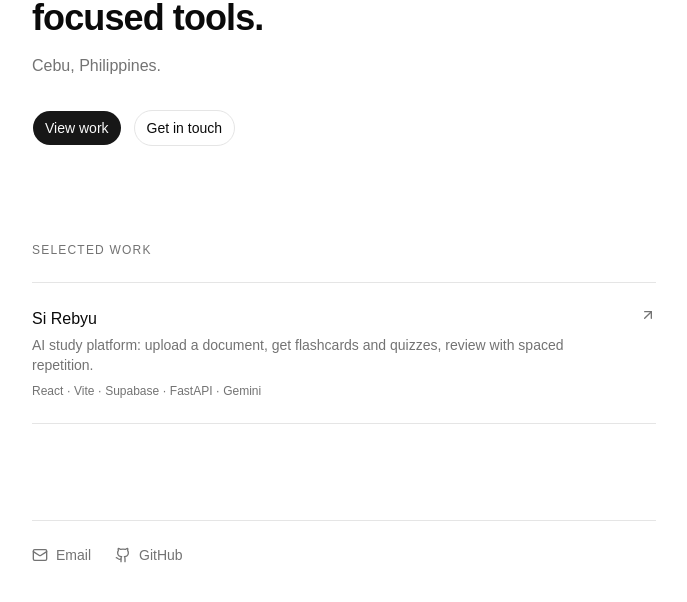
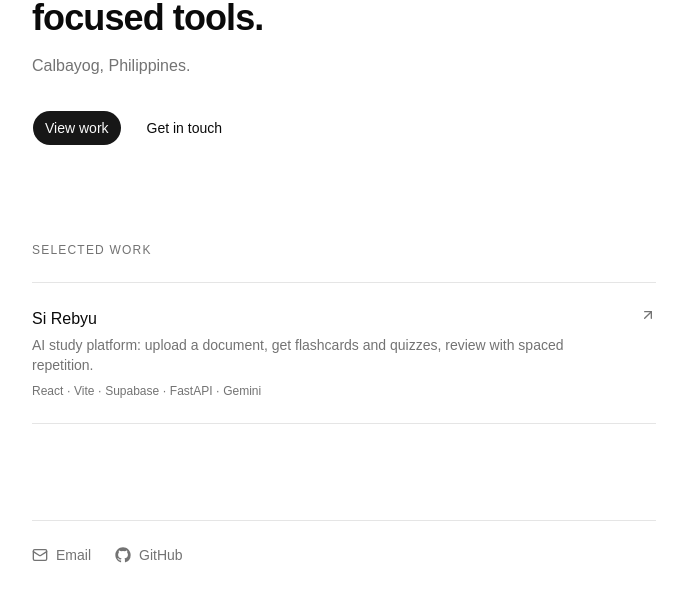
Before and after one commit to saintmarkgrotes/portfolio-koyzchn, a React (Vite) app: page / in a window 1280 px wide. Shown: the part 222-824 px from the top of the page, without its empty margins (296-983 px from the left). Built offline with nearby package versions, Linux system fonts and the light colour scheme.

Commit message:
fix: use buttonVariants for link buttons and inline github icon

```diff
--- a/src/App.jsx
+++ b/src/App.jsx
@@ -1,5 +1,13 @@
-import { ArrowUpRight, Github, Mail } from "lucide-react"
-import { Button } from "@/components/ui/button"
+import { ArrowUpRight, Mail } from "lucide-react"
+import { buttonVariants } from "@/components/ui/button"
+
+function GithubIcon({ className }) {
+  return (
+    <svg viewBox="0 0 24 24" fill="currentColor" aria-hidden="true" className={className}>
+      <path d="M12 .5C5.65.5.5 5.65.5 12c0 5.08 3.29 9.39 7.86 10.91.58.1.79-.25.79-.56v-2.17c-3.2.7-3.87-1.37-3.87-1.37-.52-1.33-1.28-1.69-1.28-1.69-1.04-.71.08-.7.08-.7 1.15.08 1.76 1.18 1.76 1.18 1.03 1.76 2.69 1.25 3.35.96.1-.74.4-1.25.73-1.54-2.55-.29-5.24-1.28-5.24-5.68 0-1.25.45-2.28 1.18-3.08-.12-.29-.51-1.46.11-3.04 0 0 .97-.31 3.17 1.18a11 11 0 0 1 5.78 0c2.2-1.49 3.17-1.18 3.17-1.18.63 1.58.23 2.75.11 3.04.74.8 1.18 1.83 1.18 3.08 0 4.41-2.69 5.38-5.25 5.67.41.36.78 1.06.78 2.14v3.17c0 .31.21.67.8.56A11.51 11.51 0 0 0 23.5 12C23.5 5.65 18.35.5 12 .5Z" />
+    </svg>
+  )
+}
 
 const projects = [
   {
@@ -25,10 +33,10 @@ export default function App() {
         <h1 className="text-4xl font-semibold tracking-tight">
           Full-stack developer building clear, focused tools.
         </h1>
-        <p className="mt-4 text-muted-foreground">Cebu, Philippines.</p>
+        <p className="mt-4 text-muted-foreground">Calbayog, Philippines.</p>
         <div className="mt-8 flex gap-3">
-          <Button asChild><a href="#work">View work</a></Button>
-          <Button variant="outline" asChild><a href="#contact">Get in touch</a></Button>
+          <a href="#work" className={buttonVariants()}>View work</a>
+          <a href="#contact" className={buttonVariants({ variant: "outline" })}>Get in touch</a>
         </div>
       </section>
 
@@ -52,7 +60,7 @@ export default function App() {
 
       <footer id="contact" className="flex items-center gap-6 border-t border-border pt-6 text-sm text-muted-foreground">
         <a href="mailto:you@email.com" className="flex items-center gap-2 hover:text-foreground"><Mail className="size-4" />Email</a>
-        <a href="https://github.com/saintmarkgrotes" className="flex items-center gap-2 hover:text-foreground"><Github className="size-4" />GitHub</a>
+        <a href="https://github.com/saintmarkgrotes" className="flex items-center gap-2 hover:text-foreground"><GithubIcon className="size-4" />GitHub</a>
       </footer>
     </main>
   )
```
